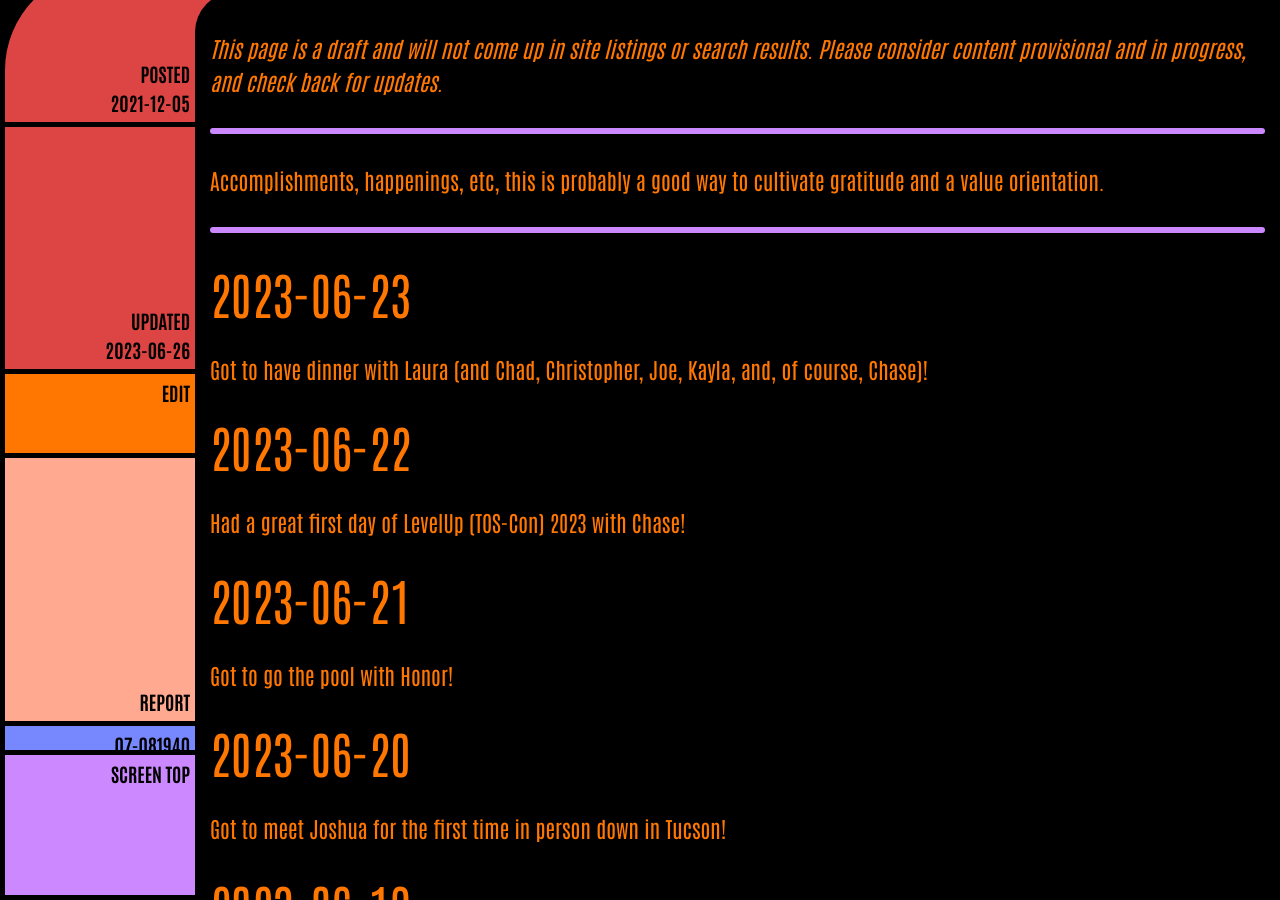
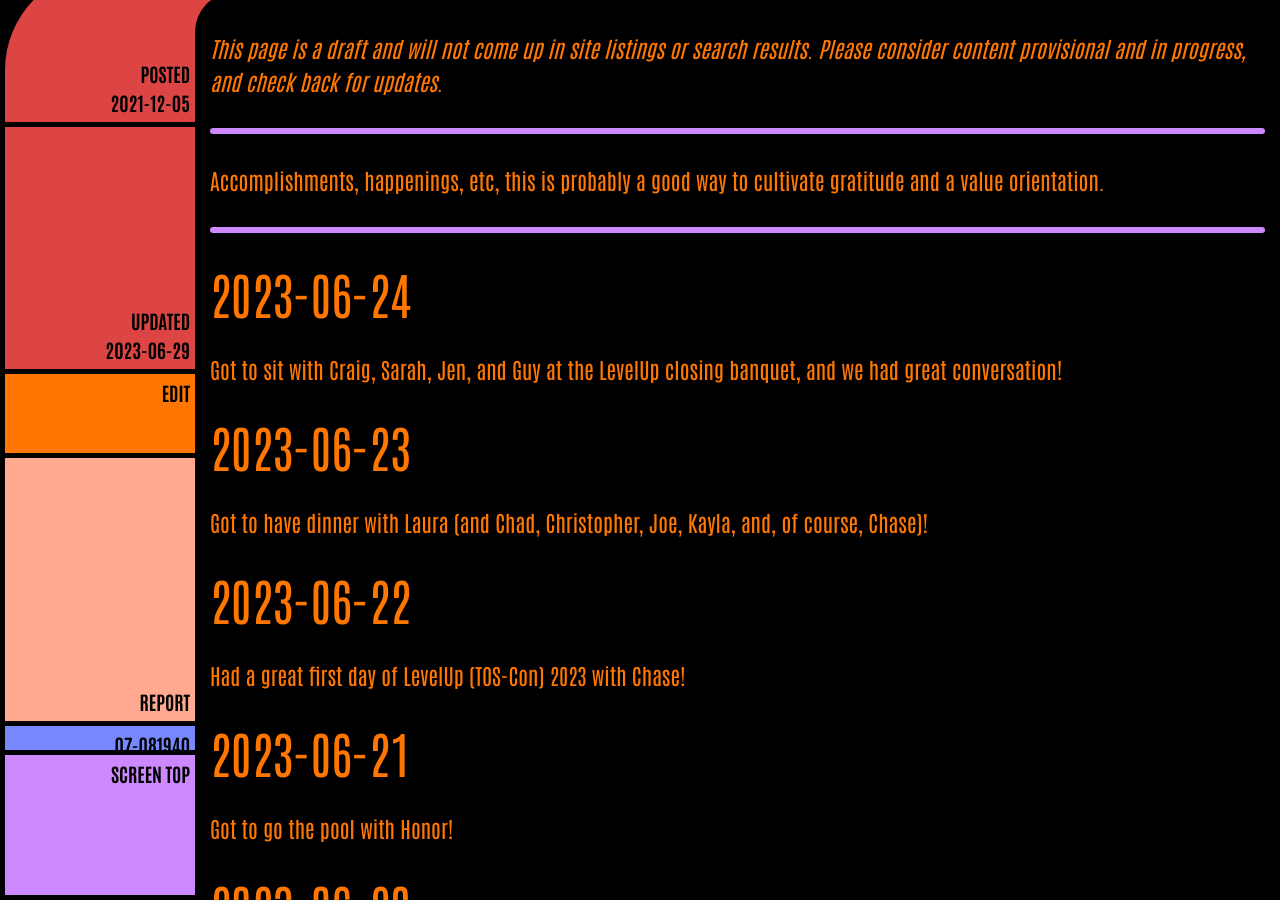
Before and after one commit to ArthurZey/arthurzey.github.io, a Jekyll site: the page built from _pages/one-good-thing.md, in a window 1280 px wide and 900 px high, scrolled down 333 px. Built offline with Jekyll 4.4.1, drawn with Linux system fonts in a browser that asks for light colours.

Commit message:
added 2023-06-24

```diff
--- a/_pages/one-good-thing.md
+++ b/_pages/one-good-thing.md
@@ -2,12 +2,15 @@
 title: One Good Thing
 description: "Accomplishments, happenings, etc, this is probably a good way to cultivate gratitude and a value orientation."
 date: "2021-12-05"
-last_modified_at: "2023-06-26T18:29:53+00:00"
+last_modified_at: "2023-06-29T22:48:44+00:00"
 tags:
   - happenings
   - draft
 sitemap: false
 ---
+
+## 2023-06-24
+Got to sit with Craig, Sarah, Jen, and Guy at the LevelUp closing banquet, and we had great conversation!
 
 ## 2023-06-23
 Got to have dinner with Laura (and Chad, Christopher, Joe, Kayla, and, of course, Chase)!
```
